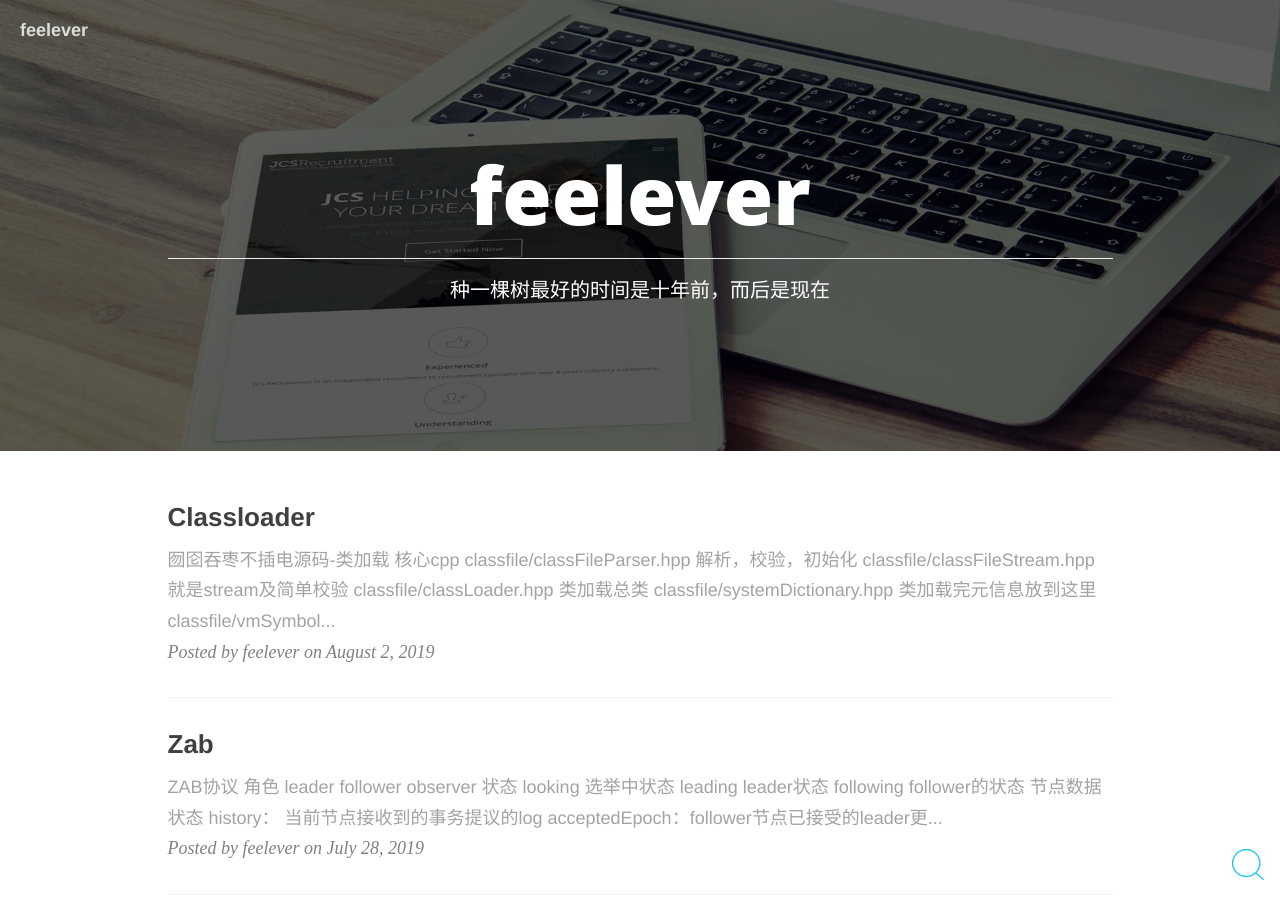
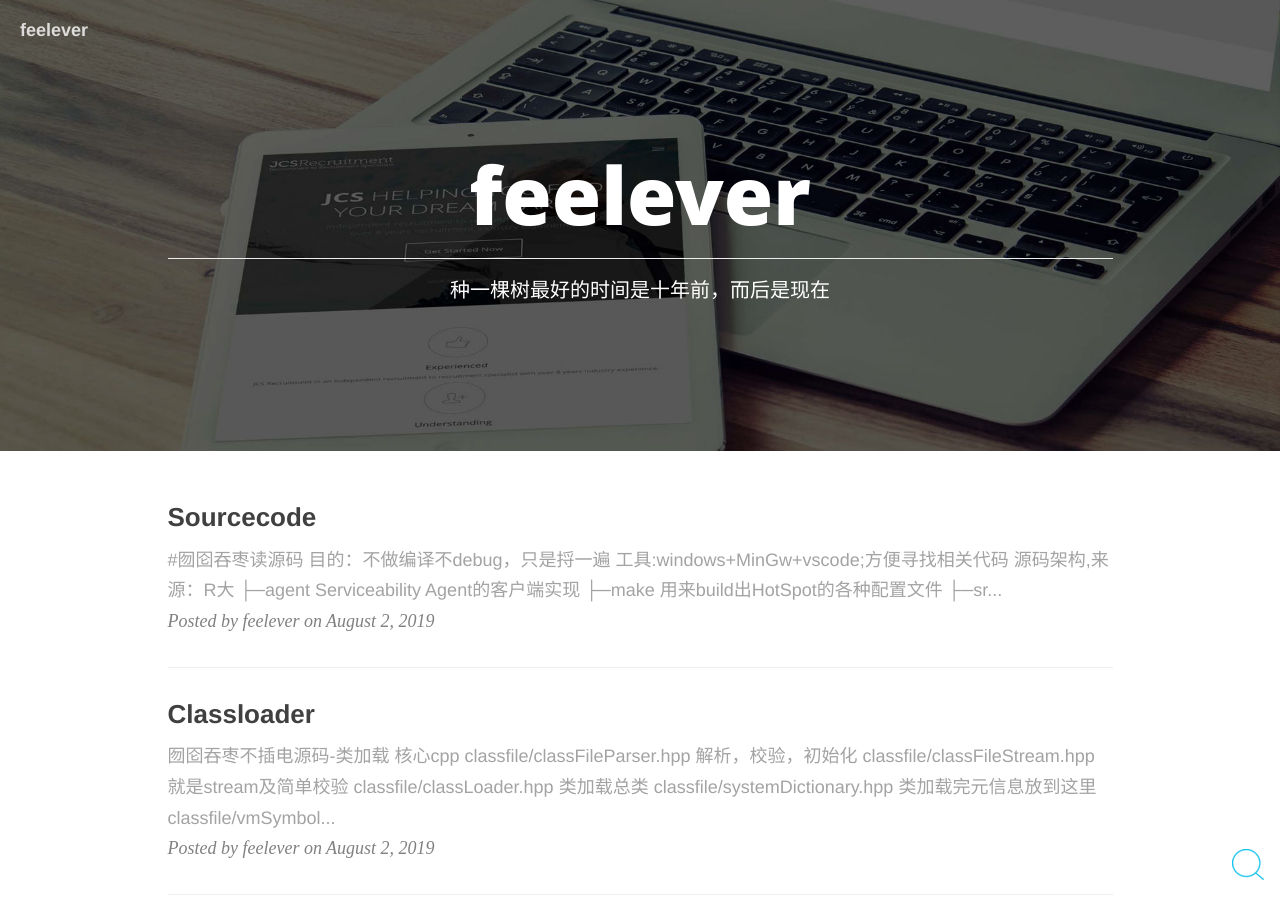
Before and after one commit to feelever/feelever.github.io, a Jekyll site: the page built from index.html, in a window 1280 px wide and 900 px high. Built offline with Jekyll 4.4.1, drawn with Linux system fonts in a browser that asks for light colours; nearby versions of some CDN libraries; the list of posts is cut into pages by our own code; comment, search, counter and statistics services are not loaded; some of the changed lines change nothing that is shown.

Commit message:
新增导航

````diff
--- a/_posts/2019-08-02-classloader.md
+++ b/_posts/2019-08-02-classloader.md
@@ -392,6 +392,9 @@
             // Clear class if no error has occurred so destructor doesn't deallocate it
             _klass = NULL;
             return this_klass;
+    ```
+    InstanceKlass的操作
+    ```
             InstanceKlass* InstanceKlass::allocate_instance_klass(
                                                 ClassLoaderData* loader_data,
                                                 int vtable_len,
@@ -451,7 +454,7 @@
     ```
 
     * add_package
-* initialize
+    * initialize
     * UsePerfData?->jvmstat performance counters
     * load_zip_library
     * setup_bootstrap_search_path
--- /dev/null
+++ b/_posts/2019-08-02-sourcecode.md
@@ -0,0 +1,46 @@
+#囫囵吞枣读源码
+目的：不做编译不debug，只是捋一遍
+工具:windows+MinGw+vscode;方便寻找相关代码
+源码架构,来源：R大
+```
+├─agent                            Serviceability Agent的客户端实现
+├─make                             用来build出HotSpot的各种配置文件
+├─src                              HotSpot VM的源代码
+│  ├─cpu                            CPU相关代码（汇编器、模板解释器、ad文件、部分runtime函数在这里实现）
+│  ├─os                             操作系相关代码
+│  ├─os_cpu                         操作系统+CPU的组合相关的代码
+│  └─share                          平台无关的共通代码
+│      ├─tools                        工具
+│      │  ├─hsdis                      反汇编插件
+│      │  ├─IdealGraphVisualizer       将server编译器的中间代码可视化的工具
+│      │  ├─launcher                   启动程序“java”
+│      │  ├─LogCompilation             将-XX:+LogCompilation输出的日志（hotspot.log）整理成更容易阅读的格式的工具
+│      │  └─ProjectCreator             生成Visual Studio的project文件的工具
+│      └─vm                           HotSpot VM的核心代码
+│          ├─adlc                       平台描述文件（上面的cpu或os_cpu里的*.ad文件）的编译器
+│          ├─asm                        汇编器接口
+│          ├─c1                         client编译器（又称“C1”）
+│          ├─ci                         动态编译器的公共服务/从动态编译器到VM的接口
+│          ├─classfile                  类文件的处理（包括类加载和系统符号表等）
+│          ├─code                       动态生成的代码的管理
+│          ├─compiler                   从VM调用动态编译器的接口
+│          ├─gc_implementation          GC的实现
+│          │  ├─concurrentMarkSweep      Concurrent Mark Sweep GC的实现
+│          │  ├─g1                       Garbage-First GC的实现（不使用老的分代式GC框架）
+│          │  ├─parallelScavenge         ParallelScavenge GC的实现（server VM默认，不使用老的分代式GC框架）
+│          │  ├─parNew                   ParNew GC的实现
+│          │  └─shared                   GC的共通实现
+│          ├─gc_interface               GC的接口
+│          ├─interpreter                解释器，包括“模板解释器”（官方版在用）和“C++解释器”（官方版不在用）
+│          ├─libadt                     一些抽象数据结构
+│          ├─memory                     内存管理相关（老的分代式GC框架也在这里）
+│          ├─oops                       HotSpot VM的对象系统的实现
+│          ├─opto                       server编译器（又称“C2”或“Opto”）
+│          ├─prims                      HotSpot VM的对外接口，包括部分标准库的native部分和JVMTI实现
+│          ├─runtime                    运行时支持库（包括线程管理、编译器调度、锁、反射等）
+│          ├─services                   主要是用来支持JMX之类的管理功能的接口
+│          ├─shark                      基于LLVM的JIT编译器（官方版里没有使用）
+│          └─utilities                  一些基本的工具类
+└─test                             单元测试
+```
+导航路径：https://rednaxelafx.iteye.com/blog/1549577
````
